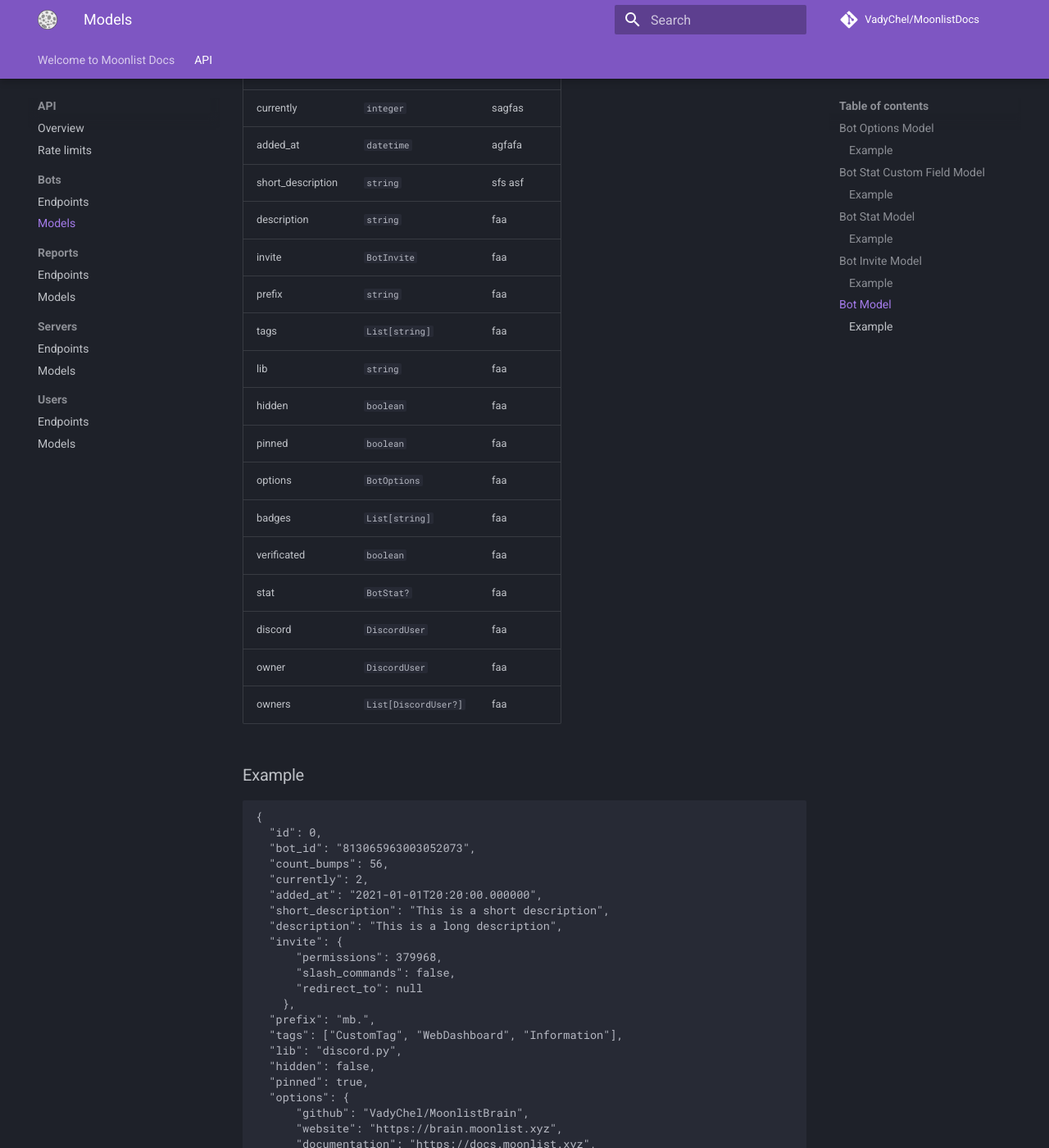
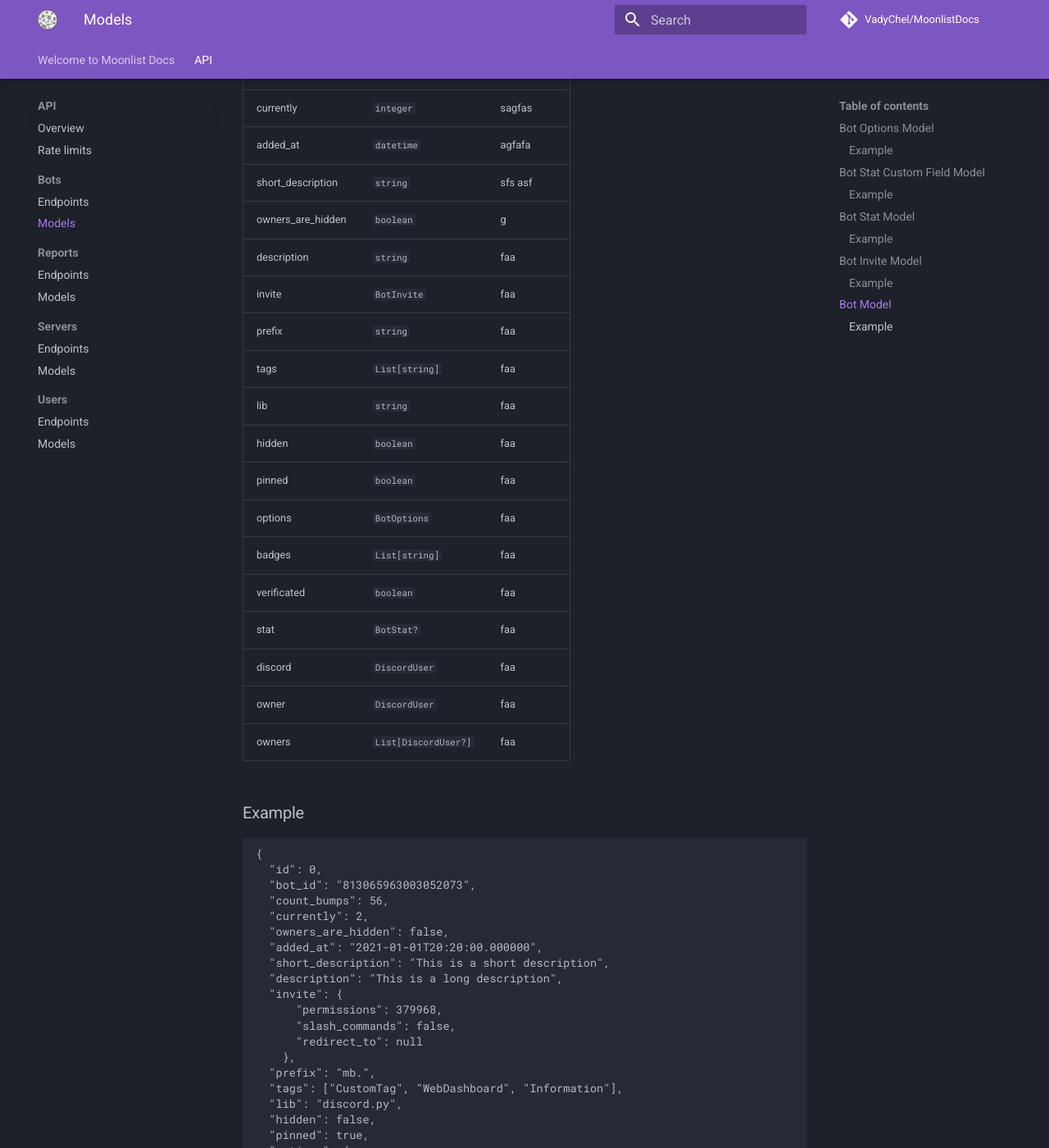
Before and after one commit to VadyChel/MoonlistDocs, an MkDocs documentation site: the page built from docs/API/Bots/models.md, in a window 1280 px wide and 1400 px high, scrolled down 2833 px. Shown: the whole window at 82% size. Built offline with MkDocs 1.6.1 and Material for MkDocs 9.7.7, drawn with Linux system fonts in a browser that asks for light colours; comment, search, counter and statistics services are not loaded; some of the changed text lies outside the part shown.

Commit message:
Add field owners_are_hidden to bot model

```diff
--- a/docs/API/Bots/models.md
+++ b/docs/API/Bots/models.md
@@ -96,6 +96,7 @@
 | currently         | `integer`            | sagfas |
 | added_at          | `datetime`           | agfafa |
 | short_description | `string`             | sfs asf |
+| owners_are_hidden | `boolean`            | g |
 | description       | `string`             | faa
 | invite            | `BotInvite`          | faa
 | prefix            | `string`             | faa
@@ -118,6 +119,7 @@
   "bot_id": "813065963003052073",
   "count_bumps": 56,
   "currently": 2,
+  "owners_are_hidden": false,
   "added_at": "2021-01-01T20:20:00.000000",
   "short_description": "This is a short description",
   "description": "This is a long description",
```
